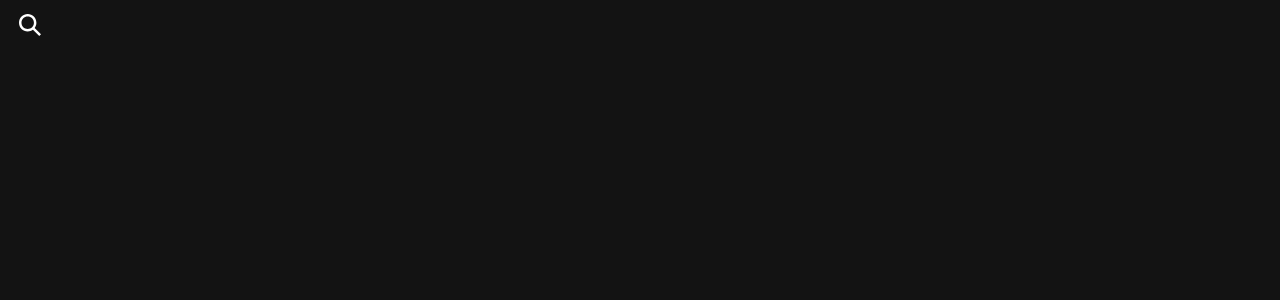
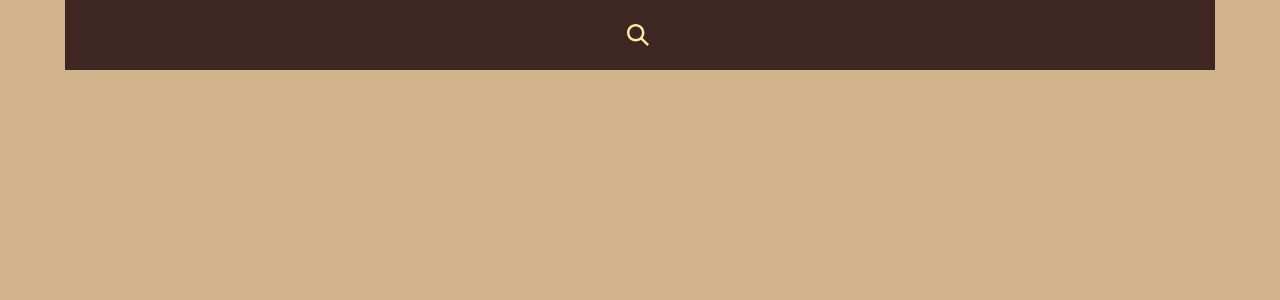
Before and after one commit to Olesia2805/goit-neo-react-hw-module4, a React (Vite) app: page / in a window 1280 px wide. Shown: the top 300 px of the page. Built offline with nearby package versions, Linux system fonts and the light colour scheme.

Commit message:
styles for SearchBar

```diff
--- a/index.html
+++ b/index.html
@@ -8,7 +8,7 @@
     <link rel="preconnect" href="https://fonts.googleapis.com" />
     <link rel="preconnect" href="https://fonts.gstatic.com" crossorigin />
     <link
-      href="https://fonts.googleapis.com/css2?family=Indie+Flower&display=swap"
+      href="https://fonts.googleapis.com/css2?family=Indie+Flower&family=Oswald&display=swap"
       rel="stylesheet"
     />
   </head>
--- a/src/App.jsx
+++ b/src/App.jsx
@@ -10,9 +10,10 @@ import SearchBar from './components/SearchBar/SearchBar';
 const App = () => {
   return (
     <>
-      <SearchBar onSubmit="" />
       <Container>
-        <Section></Section>
+        <Section className="search">
+          <SearchBar onSubmit="" />
+        </Section>
       </Container>
     </>
   );
--- a/src/components/SearchBar/SearchBar.jsx
+++ b/src/components/SearchBar/SearchBar.jsx
@@ -29,8 +29,8 @@ const SearchBar = () => {
   };
 
   return (
-    <header>
-      <form onSubmit={handleSubmit}>
+    <header className={searchCss.header}>
+      <form onSubmit={handleSubmit} className={searchCss.form}>
         <label className={`${searchCss.label} ${isOpen ? searchCss.open : ''}`}>
           <button
             className={searchCss.button}
--- a/src/components/SearchBar/SearchBar.module.css
+++ b/src/components/SearchBar/SearchBar.module.css
@@ -1,35 +1,26 @@
 .label {
   position: relative;
   border-radius: 12px;
-  padding: 10px 15px;
-  font-size: 17px;
+  padding: 5px;
+  font-size: 15px;
   background-color: transparent;
   display: inline-flex;
   transition: background-color 0.3s;
-  margin-right: 15px;
-
-  &.open {
-    background-color: #fff;
-  }
 }
 
 .input {
   border: 0;
   outline: 0;
   background: none;
-  font: inherit;
   padding: 0;
-  display: inline-block;
-  vertical-align: middle;
   line-height: 1;
-  font-family: Avenir, sans-serif;
   width: 0;
   transition: width 0.3s;
-  max-width: 257px;
+  max-width: 210px;
   transform-origin: center right;
-
+  color: var(--color-input-primary);
   .open & {
-    width: 300px;
+    width: 180px;
   }
 }
 
@@ -42,34 +33,44 @@
   width: 30px;
   height: 30px;
   margin-right: 4px;
-  color: white;
+  color: var(--color-input-primary);
   transition: color 0.3s;
   cursor: pointer;
 
   &:hover {
-    color: #5d5a9f;
+    color: var(--background-btn-hover);
   }
 
   .open & {
-    color: #000;
+    color: var(--background-btn-primary);
+
+    &:hover {
+      cursor: default;
+    }
   }
 }
 
 .submitButton {
   text-align: center;
   display: inline-block;
-  position: absolute;
   text-decoration: none;
-  padding: 15px;
+  padding: 10px;
   overflow: hidden;
-  background-color: RED;
+  background-color: var(--background-btn-primary);
   transition: all 0.2s linear 0s;
-  border-radius: 15px;
+  border-radius: 12px;
   border: none;
-  color: burlywood;
+  color: var(--color-btn-primary);
+  font-family: 'Oswald', sans-serif;
 }
 
 .submitButton:hover {
-  background-color: aqua;
+  background-color: var(--background-btn-hover);
   cursor: pointer;
 }
+
+.form {
+  display: flex;
+  align-items: center;
+  gap: 10px;
+}
--- a/src/components/Section/Section.jsx
+++ b/src/components/Section/Section.jsx
@@ -4,6 +4,7 @@ import clsx from 'clsx';
 const Section = ({ children, className }) => {
   const sectionClassName = clsx(className, {
     // [style.example]: className === 'example',
+    [style.search]: className === 'search',
     [style.section]: true,
   });
   return <section className={sectionClassName}>{children}</section>;
--- a/src/components/Section/Section.module.css
+++ b/src/components/Section/Section.module.css
@@ -1,3 +1,9 @@
 .section {
   padding: 15px 0;
 }
+
+.search {
+  display: flex;
+  justify-content: center;
+  background-color: var(--background-search-color);
+}
--- a/src/styles/variables.css
+++ b/src/styles/variables.css
@@ -1,5 +1,10 @@
 :root {
-  --background-primary-color: #131313;
-  --content-text-color: #f4f4f4;
+  --background-primary-color: #d2b48c;
+  --content-text-color: #131313;
   --content-font-family: 'Indie Flower', serif;
+  --background-search-color: #3e2723;
+  --background-btn-primary: #6f4e37;
+  --background-btn-hover: #8b4513;
+  --color-btn-primary: #fff8dc;
+  --color-input-primary: #ffeb99;
 }
```
